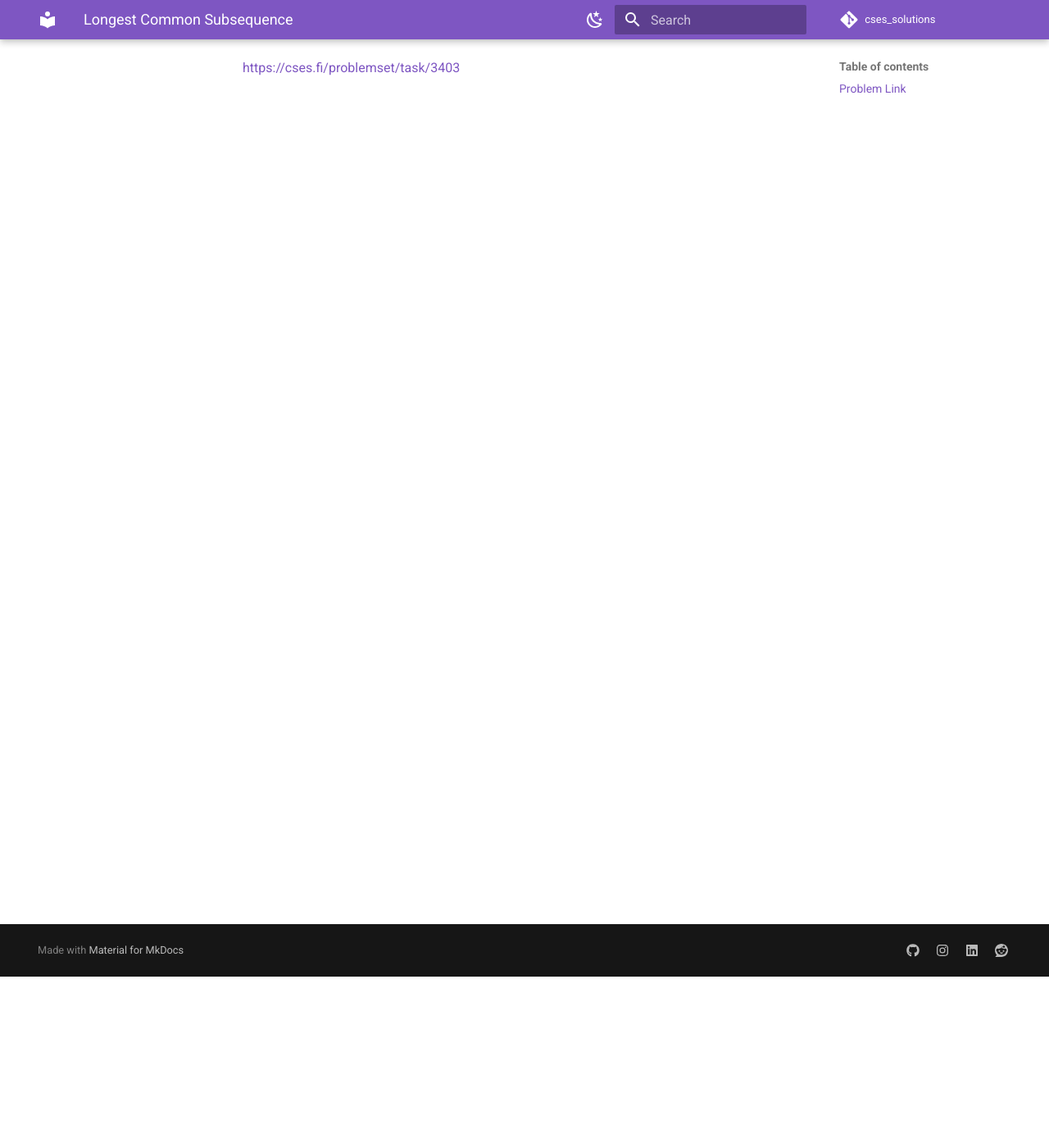
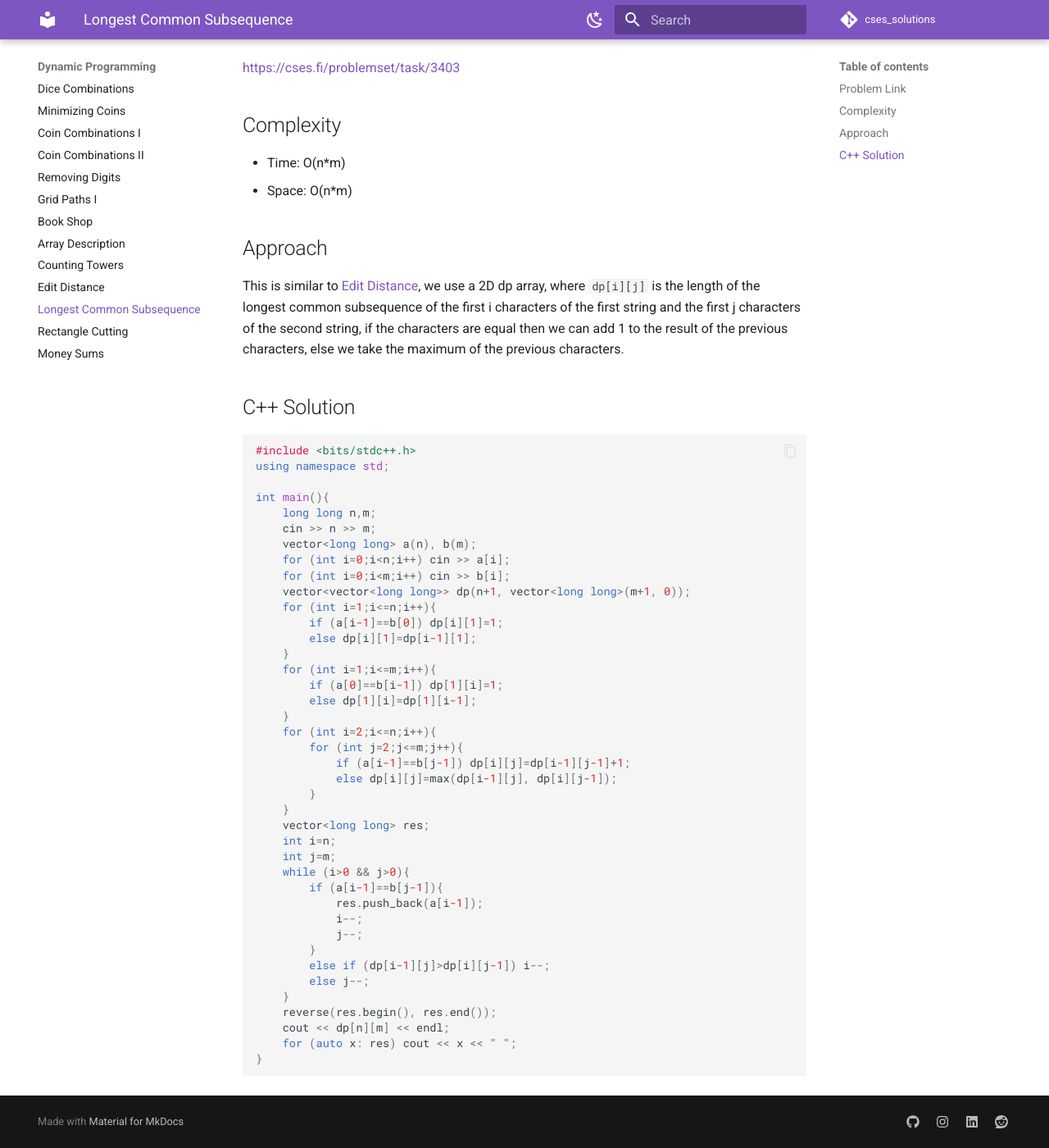
Before and after one commit to namanaggarwal76/cses_solutions, an MkDocs documentation site: the page built from docs/dp/longest_common_subsequence.md, in a window 1280 px wide and 1400 px high, scrolled down 209 px. Shown: the whole window at 82% size. Built offline with MkDocs 1.6.1 and Material for MkDocs 9.7.7, drawn with Linux system fonts in a browser that asks for light colours; comment, search, counter and statistics services are not loaded.

Commit message:
fix the ci error

````diff
--- a/docs/dp/longest_common_subsequence.md
+++ b/docs/dp/longest_common_subsequence.md
@@ -3,3 +3,58 @@
 ## Problem Link
 
 [https://cses.fi/problemset/task/3403](https://cses.fi/problemset/task/3403)
+
+## Complexity
+
+- Time: O(n*m)
+- Space: O(n*m)
+
+## Approach
+
+This is similar to [Edit Distance](./edit_distance.md), we use a 2D dp array, where `dp[i][j]` is the length of the longest common subsequence of the first i characters of the first string and the first j characters of the second string, if the characters are equal then we can add 1 to the result of the previous characters, else we take the maximum of the previous characters.
+
+## C++ Solution
+
+```cpp
+
+#include <bits/stdc++.h>
+using namespace std;
+
+int main(){
+    long long n,m;
+    cin >> n >> m;
+    vector<long long> a(n), b(m);
+    for (int i=0;i<n;i++) cin >> a[i];
+    for (int i=0;i<m;i++) cin >> b[i];
+    vector<vector<long long>> dp(n+1, vector<long long>(m+1, 0));
+    for (int i=1;i<=n;i++){
+        if (a[i-1]==b[0]) dp[i][1]=1;
+        else dp[i][1]=dp[i-1][1];
+    }
+    for (int i=1;i<=m;i++){
+        if (a[0]==b[i-1]) dp[1][i]=1;
+        else dp[1][i]=dp[1][i-1];
+    }
+    for (int i=2;i<=n;i++){
+        for (int j=2;j<=m;j++){
+            if (a[i-1]==b[j-1]) dp[i][j]=dp[i-1][j-1]+1;
+            else dp[i][j]=max(dp[i-1][j], dp[i][j-1]);
+        }
+    }
+    vector<long long> res;
+    int i=n;
+    int j=m;
+    while (i>0 && j>0){
+        if (a[i-1]==b[j-1]){
+            res.push_back(a[i-1]);
+            i--;
+            j--;
+        }
+        else if (dp[i-1][j]>dp[i][j-1]) i--;
+        else j--;
+    }
+    reverse(res.begin(), res.end());
+    cout << dp[n][m] << endl;
+    for (auto x: res) cout << x << " ";
+}
+```
--- a/mkdocs.yml
+++ b/mkdocs.yml
@@ -90,11 +90,11 @@ nav:
     - Book Shop: dp/book_shop.md
     - Array Description: dp/array_description.md
     - Counting Towers: dp/counting_towers.md
-    # - Edit Distance: dp/edit_distance.md
-    # - Longest Common Subsequence: dp/longest_common_subsequence.md
-    # - Rectangle Cutting: dp/rectangle_cutting.md
+    - Edit Distance: dp/edit_distance.md
+    - Longest Common Subsequence: dp/longest_common_subsequence.md
+    - Rectangle Cutting: dp/rectangle_cutting.md
     # - Minimal Grid Path: dp/minimal_grid_path.md
-    # - Money Sums: dp/money_sums.md
+    - Money Sums: dp/money_sums.md
     # - Removal Game: dp/removal_game.md
     # - Two Sets II: dp/two_sets_ii.md
     # - Mountain Range: dp/mountain_range.md
````
Also changed, not shown: docs/dp/edit_distance.md (+37 -0 lines), docs/dp/money_sums.md (+41 -0 lines), docs/dp/rectangle_cutting.md (+39 -0 lines), docs/index.md (+2 -2 lines), 6 other files.
